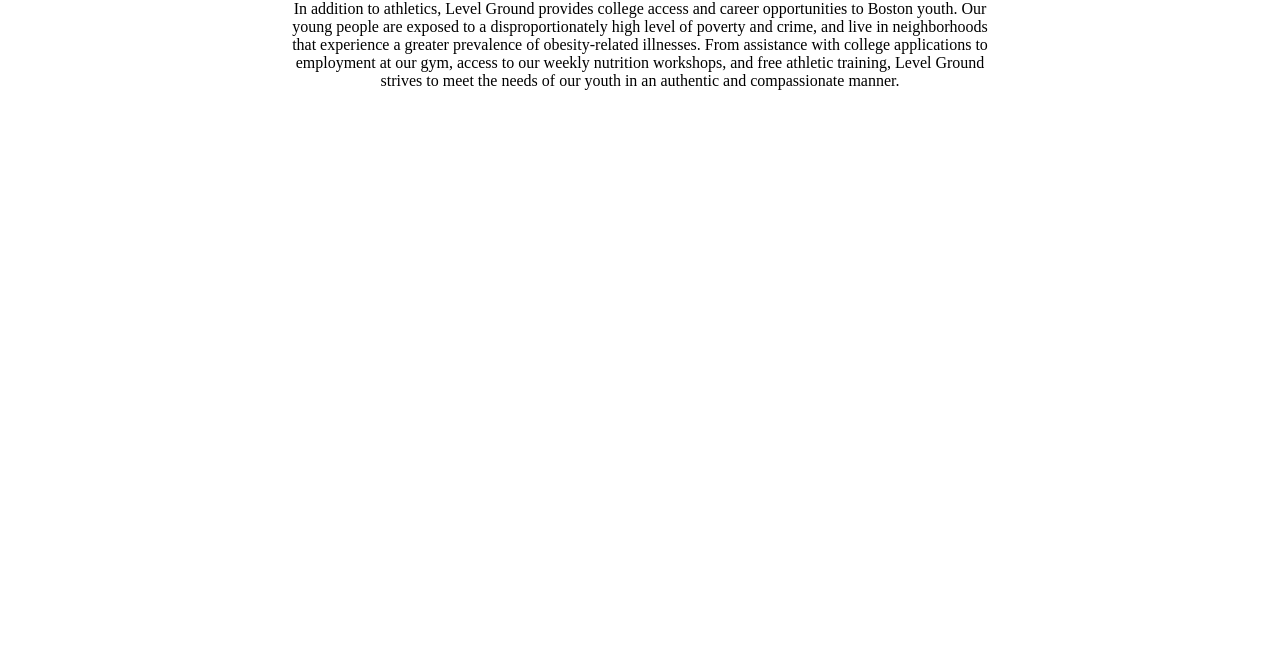
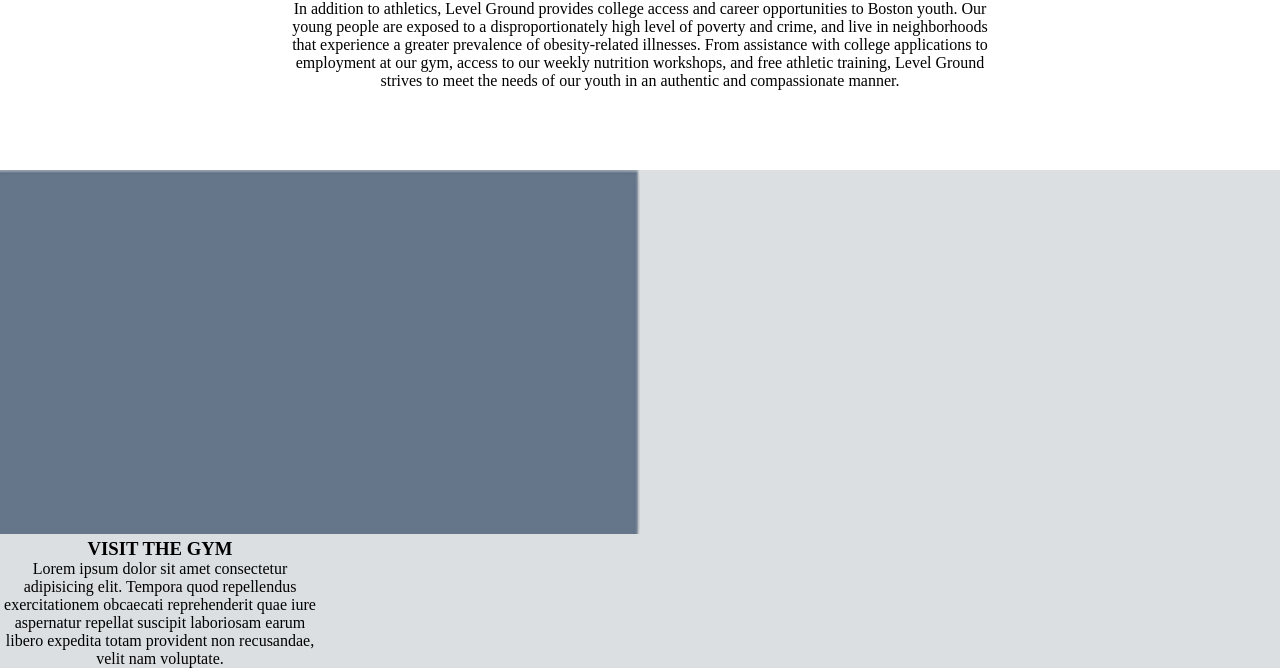
Before and after one commit to BryonVerdone/level-ground-homework, a plain HTML site: page index.html in a window 1280 px wide. Shown: the part 506-1174 px from the top of the page. Before the commit the page ends 800 px from the top, so only its background shows below. Drawn offline with Linux system fonts and the light colour scheme.

Commit message:
added column section

```diff
--- a/index.html
+++ b/index.html
@@ -51,7 +51,21 @@
       </div>
     </section>
     <!-- end of why section -->
-
+    <!-- end of twocol section  -->
+    <section class="column-section">
+      <div class="card">
+        <img class="card-img" src="./photos/grey-box.png" alt="" />
+        <div class="card-text">
+          <h3>VISIT THE GYM</h3>
+          <p>
+            Lorem ipsum dolor sit amet consectetur adipisicing elit. Tempora
+            quod repellendus exercitationem obcaecati reprehenderit quae iure
+            aspernatur repellat suscipit laboriosam earum libero expedita totam
+            provident non recusandae, velit nam voluptate.
+          </p>
+        </div>
+      </div>
+    </section>
     <script src="./app.js"></script>
   </body>
 </html>
--- a/styles.css
+++ b/styles.css
@@ -72,8 +72,8 @@ Hero section
 /*
 ==========
 why section
-==========
-*/
+========== */
+
 .why-section {
   padding: 4rem;
   max-height: 540px;
@@ -90,3 +90,21 @@ why section
   text-align: center;
   margin: auto auto;
 }
+
+/*==========
+column section
+========== */
+.column-section {
+  max-height: 540px;
+  background: var(--light-grey);
+}
+.card {
+  width: 50%;
+}
+.card-img {
+  width: 100%;
+}
+.card-text {
+  text-align: center;
+  width: 50%;
+}
```
Also changed, not shown: photos/grey-box.png (added).
